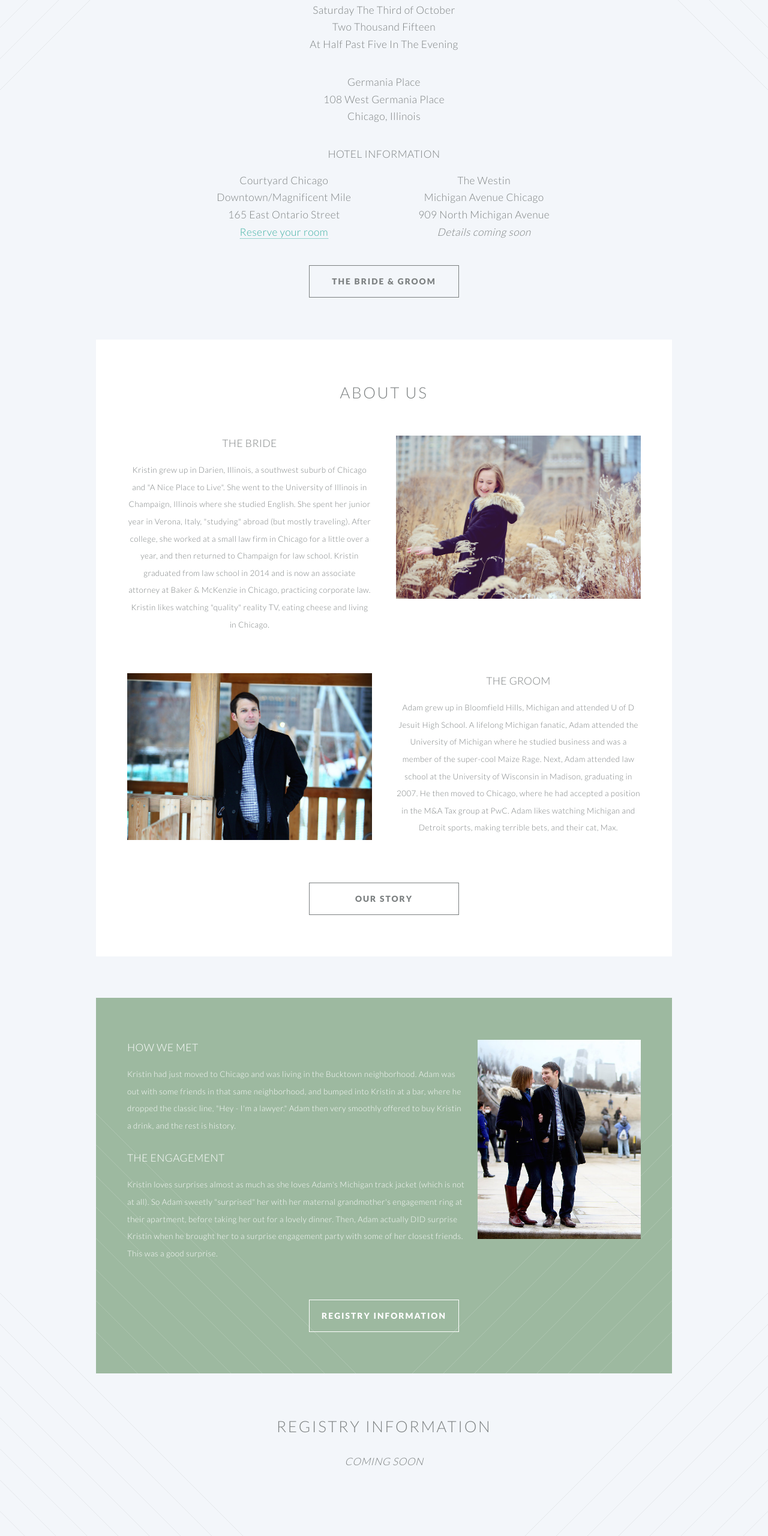
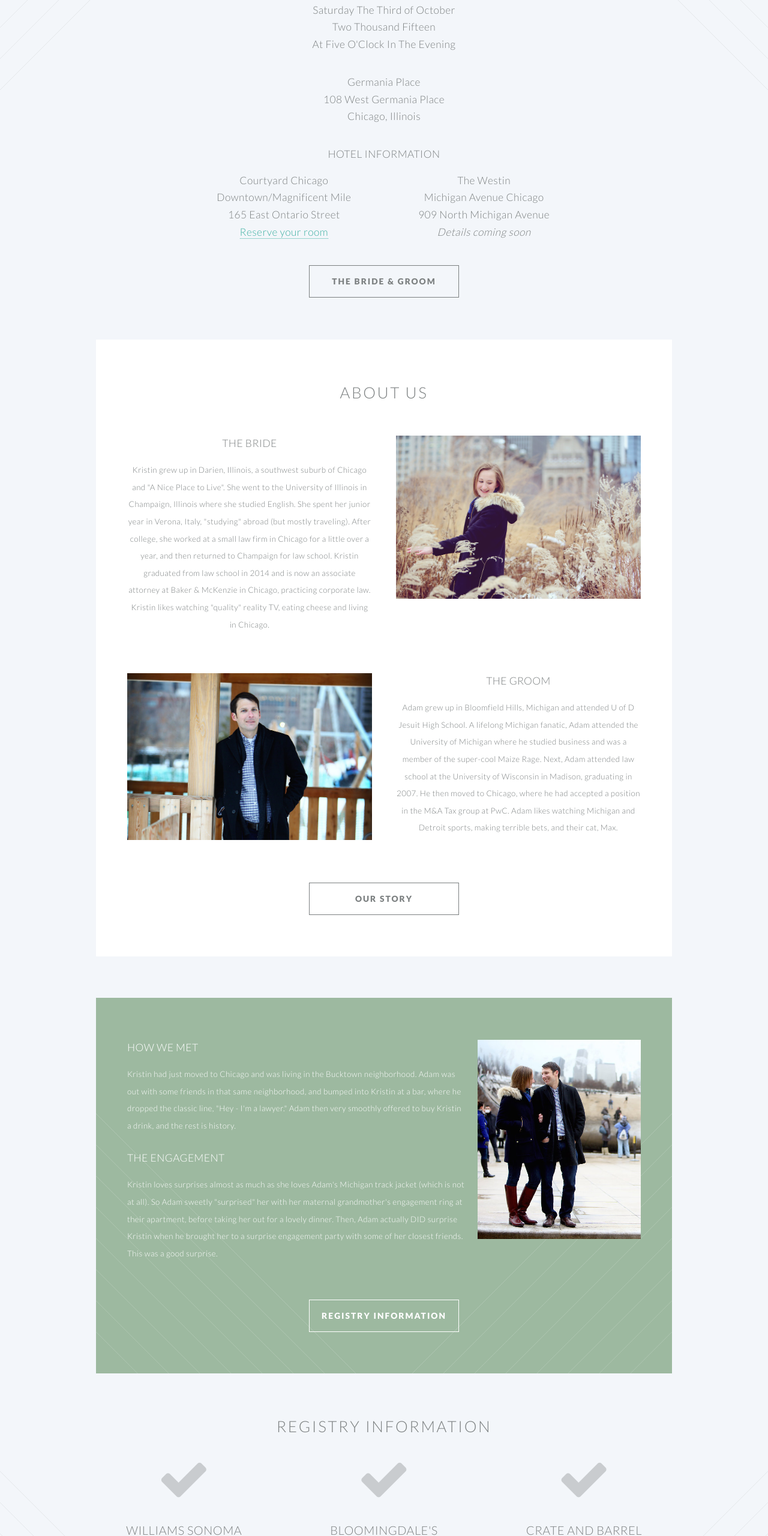
Before and after one commit to keisaacson/kristin_wedding, a plain HTML site: page index.html in a window 1280 px wide. Shown: the part 912-3472 px from the top of the page at 60% size. Drawn offline with Linux system fonts and the light colour scheme.

Commit message:
Change time to 5pm. Add regsitry divs.

```diff
--- a/index.html
+++ b/index.html
@@ -75,7 +75,7 @@
 					<p>
 						<div> Saturday The Third of October </div>
 						<div> Two Thousand Fifteen </div>
-						<div> At Half Past Five In The Evening </div>
+						<div> At Five O'Clock In The Evening </div>
 					</p>
 					<p>
 						<div> Germania Place </div>
@@ -195,15 +195,15 @@
 					<section id="registry" class="wrapper style1 container special">
 						<header>
 							<h2>Registry Information</h2>
-							<h4><em>Coming soon</em></h4>
+							<!-- <h4><em>Coming soon</em></h4> -->
 						</header>
-						<!-- <div class="row">
+						<div class="row">
 							<div class="4u 12u(2)">
 
 								<section>
 									<span class="icon featured fa-check"></span>
 									<header>
-										<h3>Crate & Barrle</h3>
+										<h3>Williams Sonoma</h3>
 									</header>
 									<p>Sed tristique purus vitae volutpat ultrices. Aliquam eu elit eget arcu commodo suscipit dolor nec nibh. Proin a ullamcorper elit, et sagittis turpis. Integer ut fermentum.</p>
 								</section>
@@ -214,7 +214,7 @@
 								<section>
 									<span class="icon featured fa-check"></span>
 									<header>
-										<h3>Macy's</h3>
+										<h3>Bloomingdale's</h3>
 									</header>
 									<p>Sed tristique purus vitae volutpat ultrices. Aliquam eu elit eget arcu commodo suscipit dolor nec nibh. Proin a ullamcorper elit, et sagittis turpis. Integer ut fermentum.</p>
 								</section>
@@ -225,13 +225,13 @@
 								<section>
 									<span class="icon featured fa-check"></span>
 									<header>
-										<h3>Honeymoon Activites</h3>
+										<h3>Crate and Barrel</h3>
 									</header>
 									<p>Sed tristique purus vitae volutpat ultrices. Aliquam eu elit eget arcu commodo suscipit dolor nec nibh. Proin a ullamcorper elit, et sagittis turpis. Integer ut fermentum.</p>
 								</section>
 
 							</div>
-						</div> -->
+						</div>
 					</section>
 
 			</article>
```
